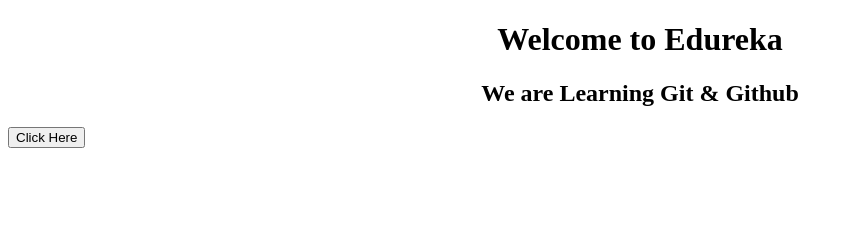
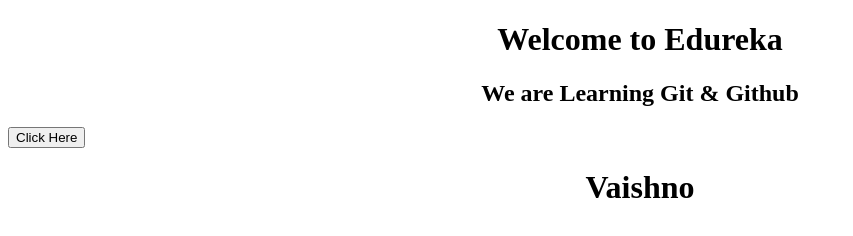
Before and after one commit to VaishnoPrakash/August-01-2021, a plain HTML site: page home.html in a window 1280 px wide. Shown: the whole page, without its empty margins (0-853 px from the left). Drawn offline with Linux system fonts and the light colour scheme.

Commit message:
second change

```diff
--- a/home.html
+++ b/home.html
@@ -7,5 +7,6 @@
 	<center><h1>Welcome to Edureka</h1></center>
 	<center><h2>We are Learning Git & Github</h2></center>
 	<button>Click Here</button>
+	<center><h1>Vaishno</h1></center>
 </body>
 </html>
```
Also changed, not shown: Page1.html (+0 -1 lines).
